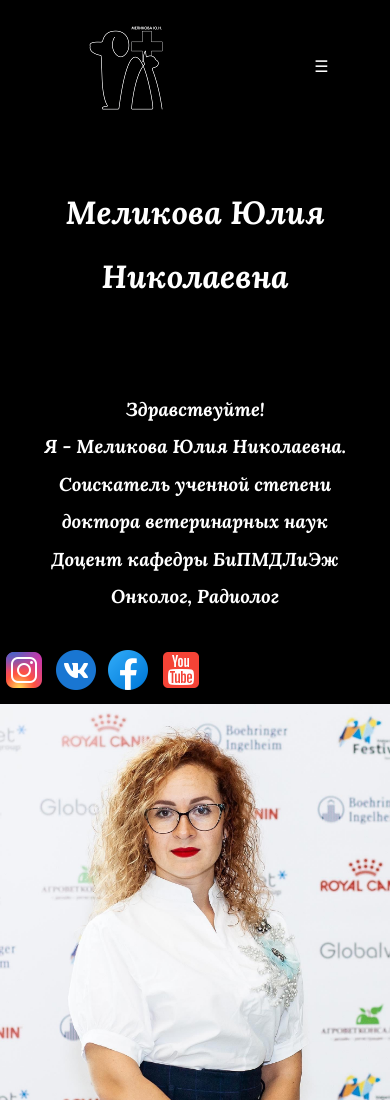
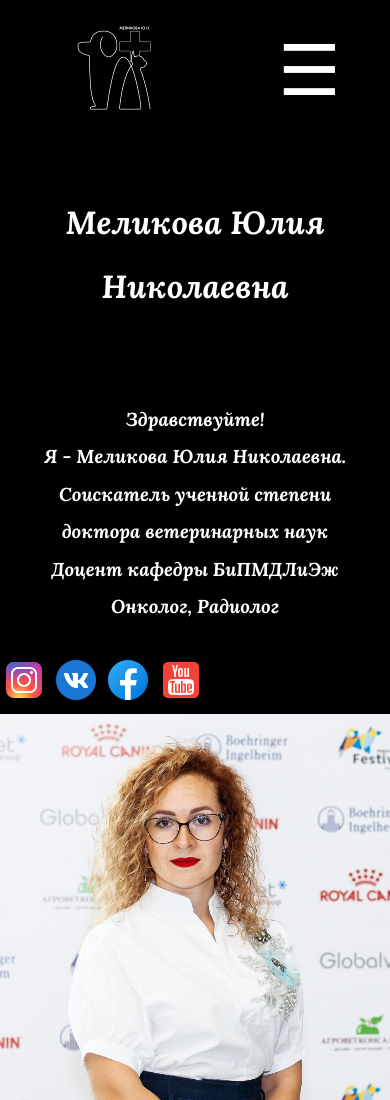
Before and after one commit to Kira50/project1, a plain HTML site: page index.html in a window 390 px wide. Shown: the top 1100 px of the page. Drawn offline with Linux system fonts and the light colour scheme.

Commit message:
redact burger

```diff
--- a/style.css
+++ b/style.css
@@ -33,7 +33,7 @@ body {
 }
 #burger {
 	display: none;
-	margin-top: 50px;
+	font-size: 70px;
 }
 nav {
 	color: #fff;
```
